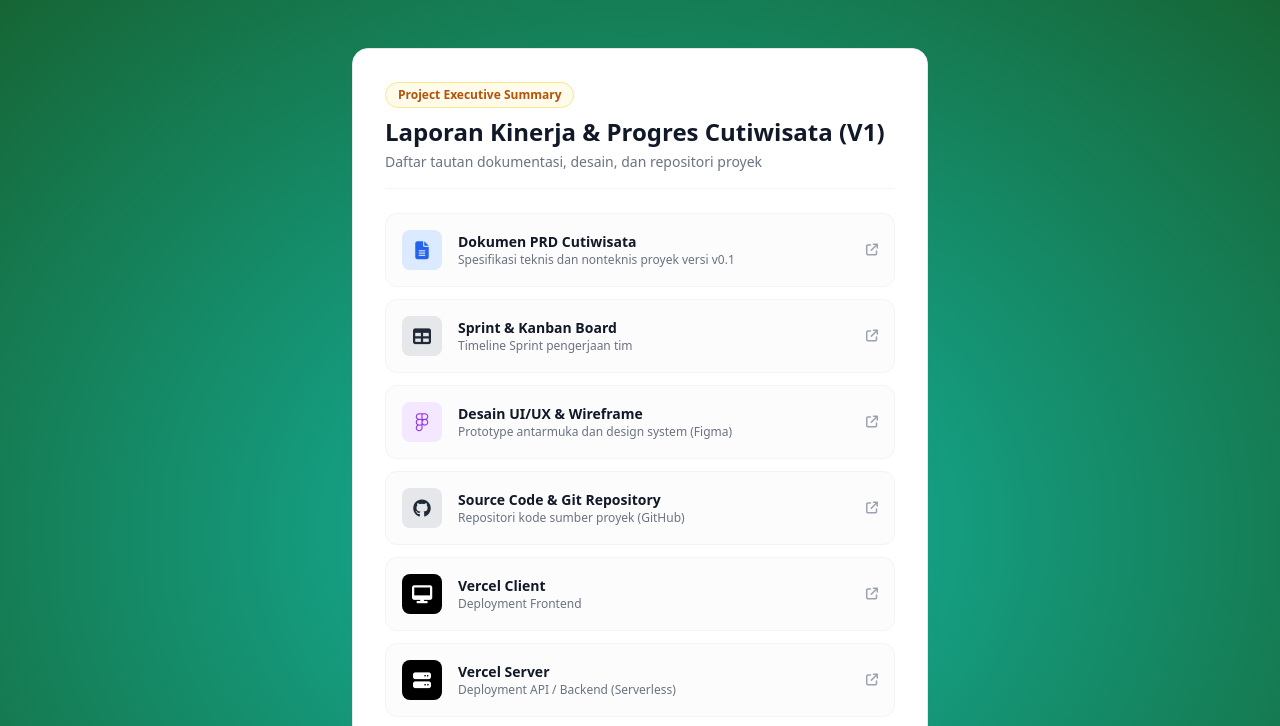
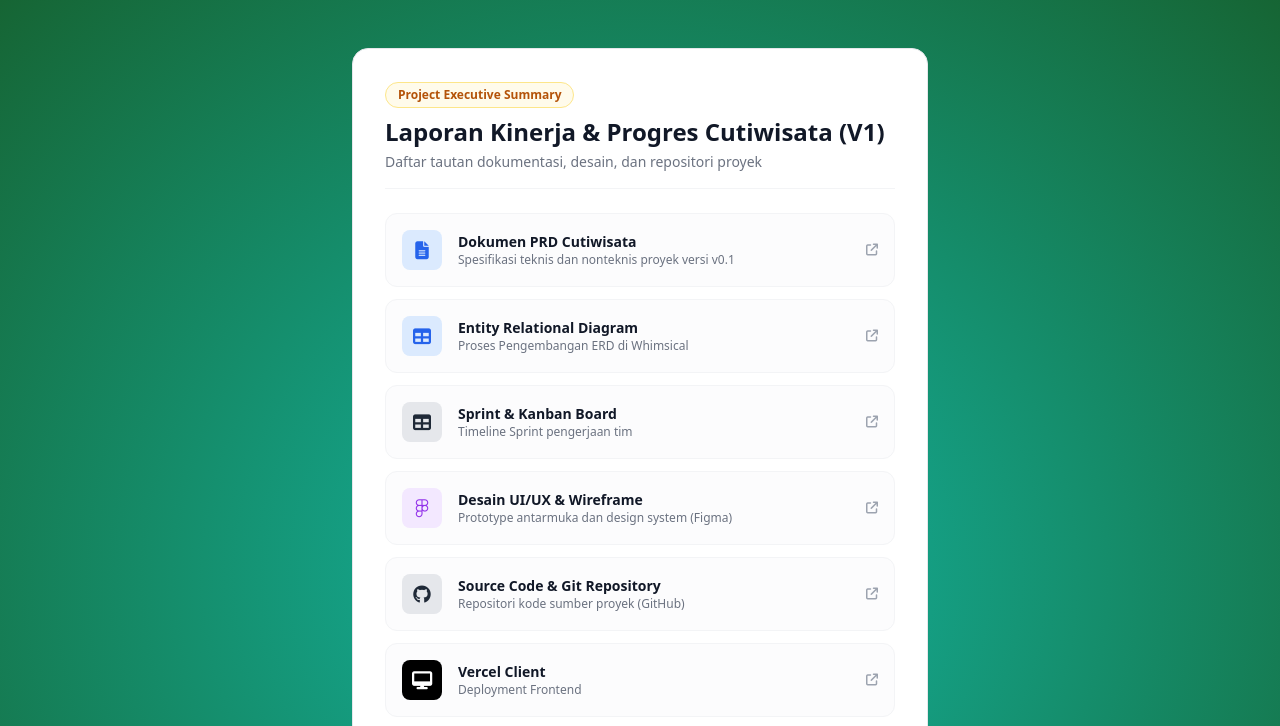
Before and after one commit to imnurdin173/cutiwisata, a plain HTML site: page Docs/index.html in a window 1280 px wide. Shown: the top 726 px of the page. Drawn offline with nearby package versions, Linux system fonts and the light colour scheme.

Commit message:
init project docs 2

```diff
--- a/Docs/index.html
+++ b/Docs/index.html
@@ -31,6 +31,19 @@
         <div class="flex-1">
           <h2 class="text-sm font-bold text-gray-900 group-hover:text-amber-700">Dokumen PRD Cutiwisata</h2>
           <p class="text-xs text-gray-500">Spesifikasi teknis dan nonteknis proyek versi v0.1</p>
+        </div>
+        <i class="fa-solid fa-arrow-up-right-from-square text-xs text-gray-400 group-hover:text-amber-600"></i>
+      </a>
+
+            <!-- ERD Whimsical -->
+      <a href="#" target="_blank" rel="noopener noreferrer"
+         class="flex items-center gap-4 p-4 rounded-xl border border-gray-100 bg-gray-50/50 hover:bg-amber-50 hover:border-amber-200 transition group">
+        <div class="w-10 h-10 rounded-lg bg-blue-100 text-blue-600 flex items-center justify-center text-lg shrink-0">
+          <i class="fa-solid fa-table"></i>
+        </div>
+        <div class="flex-1">
+          <h2 class="text-sm font-bold text-gray-900 group-hover:text-amber-700">Entity Relational Diagram</h2>
+          <p class="text-xs text-gray-500">Proses Pengembangan ERD di Whimsical</p>
         </div>
         <i class="fa-solid fa-arrow-up-right-from-square text-xs text-gray-400 group-hover:text-amber-600"></i>
       </a>
```
